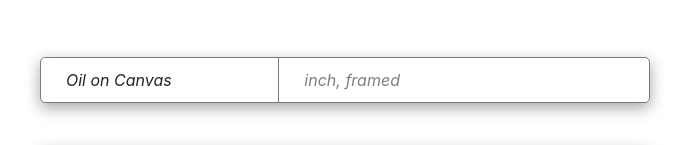
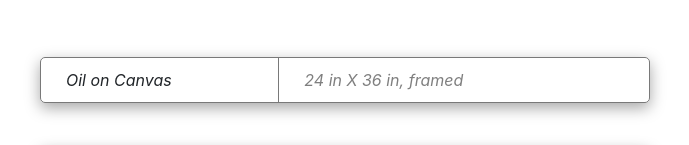
Before and after one commit to bhanuwhite/m-art, a React (Create React App) app: page /#/ in a window 1280 px wide. Shown: the part 513-658 px from the top of the page, without its empty margins (295-984 px from the left). Built offline with nearby package versions, Linux system fonts and the light colour scheme; no server answers.

Commit message:
Pushing the latest assigner changes

```diff
--- a/src/pages/assigner/Assigner.jsx
+++ b/src/pages/assigner/Assigner.jsx
@@ -6,7 +6,6 @@ import logo from "../../images/logo.png";
 import logo1 from "../../images/logo1.png";
 import ImageComponent from "./ImageComponent";
 import "./assignee.css";
-import { paintings } from "./data";
 
 function Assigner() {
   const [isFlipped, setIsFlipped] = useState(false);
@@ -89,7 +88,7 @@ function Assigner() {
                       <button className="original">Original</button>
                       <div className="art-enroll-date">
                         <p className="mb-2">
-                          Enrolled: <br /> {approvedPaintings.updatedAt}
+                          Enrolled: <br /> Oct 19, 2021 7:10:15 PM
                         </p>
                       </div>
                       <p className="artist">
@@ -129,7 +128,7 @@ function Assigner() {
                         <span>{approvedPaintings.artistName}</span>
                       </p>
                       <p className="artist">
-                        Enrolled: <span>{approvedPaintings.updatedAt}</span>
+                        Enrolled: <span>April 15, 2018</span>
                       </p>
                       <button
                         className="more"
@@ -151,7 +150,7 @@ function Assigner() {
             </div>
             <div className="col-7 oil-card-right">
               <div className="oil-card-right-text">
-                <i className="m-0">{approvedPaintings.size} inch, framed</i>
+                <i className="m-0">24 in X 36 in, framed</i>
               </div>
             </div>
           </div>
@@ -166,6 +165,7 @@ function Assigner() {
               ) : null}
             </div>
           </div>
+
           <div className="row oil-card enquiry-block">
             <div className="col-5 oil-card-left">
               <div className="oil-card-left-text">
```
